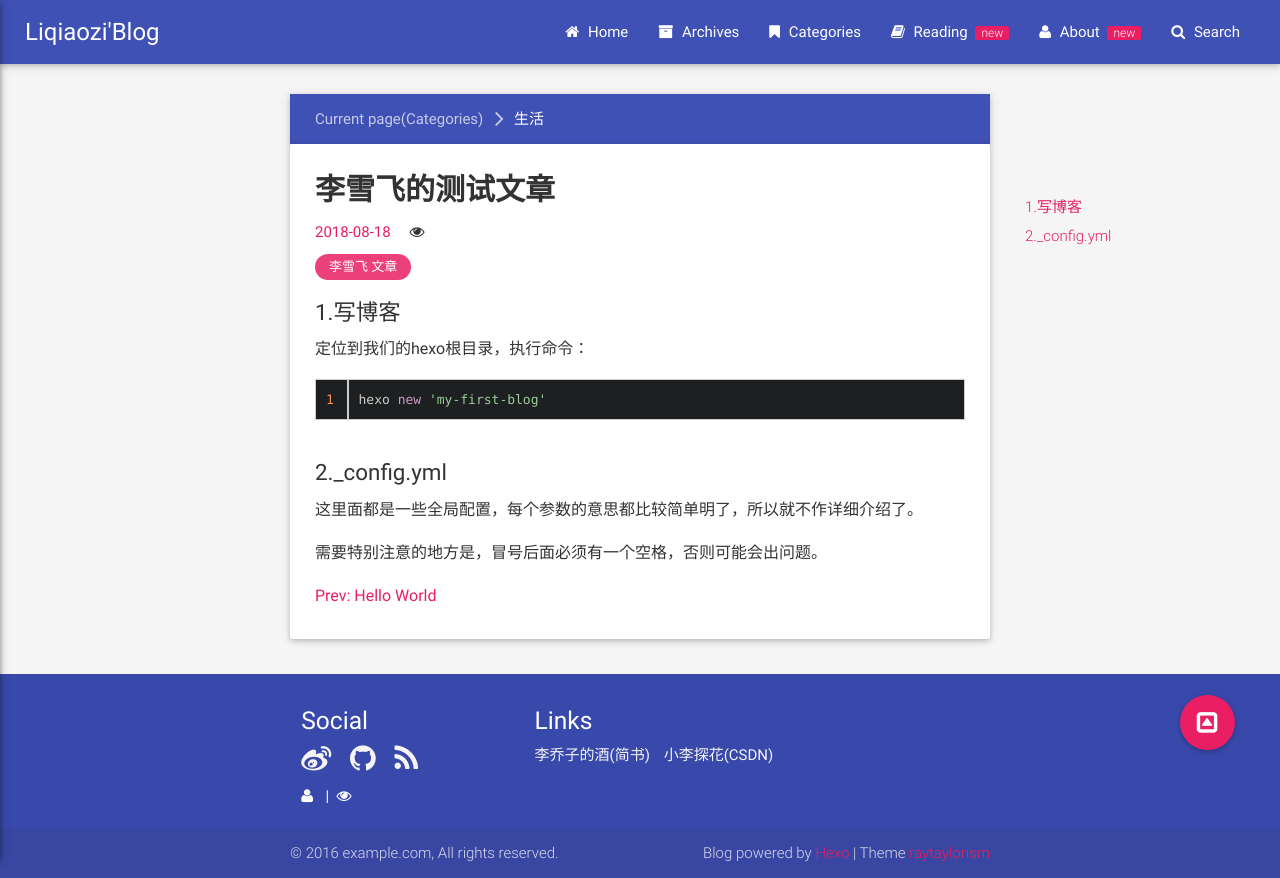
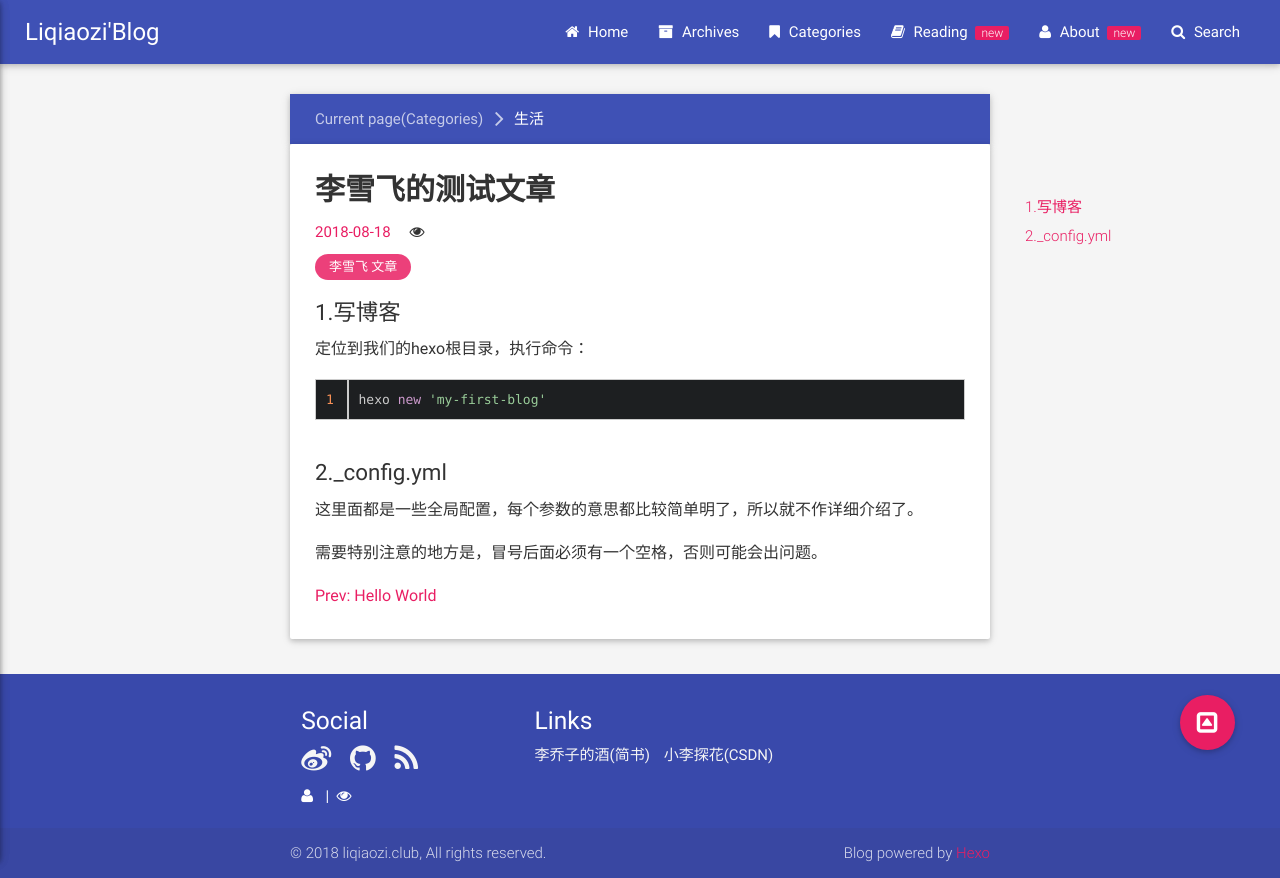
Before and after one commit to liqiaozi/liqiaozi.github.io, a plain HTML site: page 2018/08/18/2018-08-18-李雪飞的测试文章/index.html in a window 1280 px wide. Drawn offline with nearby package versions, Linux system fonts and the light colour scheme; some packages are replaced by stand-ins of ours; a script that the page names is missing.

Commit message:
Site updated: 2018-08-19 16:18:01

```diff
--- a/2018/08/18/2018-08-18-李雪飞的测试文章/index.html
+++ b/2018/08/18/2018-08-18-李雪飞的测试文章/index.html
@@ -348,8 +348,8 @@
 
     <div class="footer-copyright pink-link-context">
         <div class="container">
-            © 2016 example.com, All rights reserved.
-            <p class="right" style="margin-top: 0;">Blog powered by <a href="https://hexo.io">Hexo</a> | Theme <a href="https://github.com/raytaylorlin/hexo-theme-raytaylorism">raytaylorism</a></p>
+            © 2018 liqiaozi.club, All rights reserved.
+            <p class="right" style="margin-top: 0;">Blog powered by <a href="https://hexo.io">Hexo</a> </p>
         </div>
     </div>
 </footer>
```
Also changed, not shown: 2018/08/18/hello-world/index.html (+2 -2 lines), about/index.html (+2 -2 lines), archives/2018/08/index.html (+2 -2 lines), archives/2018/index.html (+2 -2 lines), archives/index.html (+2 -2 lines), categories/生活/index.html (+2 -2 lines), index.html (+2 -2 lines), reading/index.html (+2 -2 lines), tags/李雪飞-文章/index.html (+2 -2 lines).
